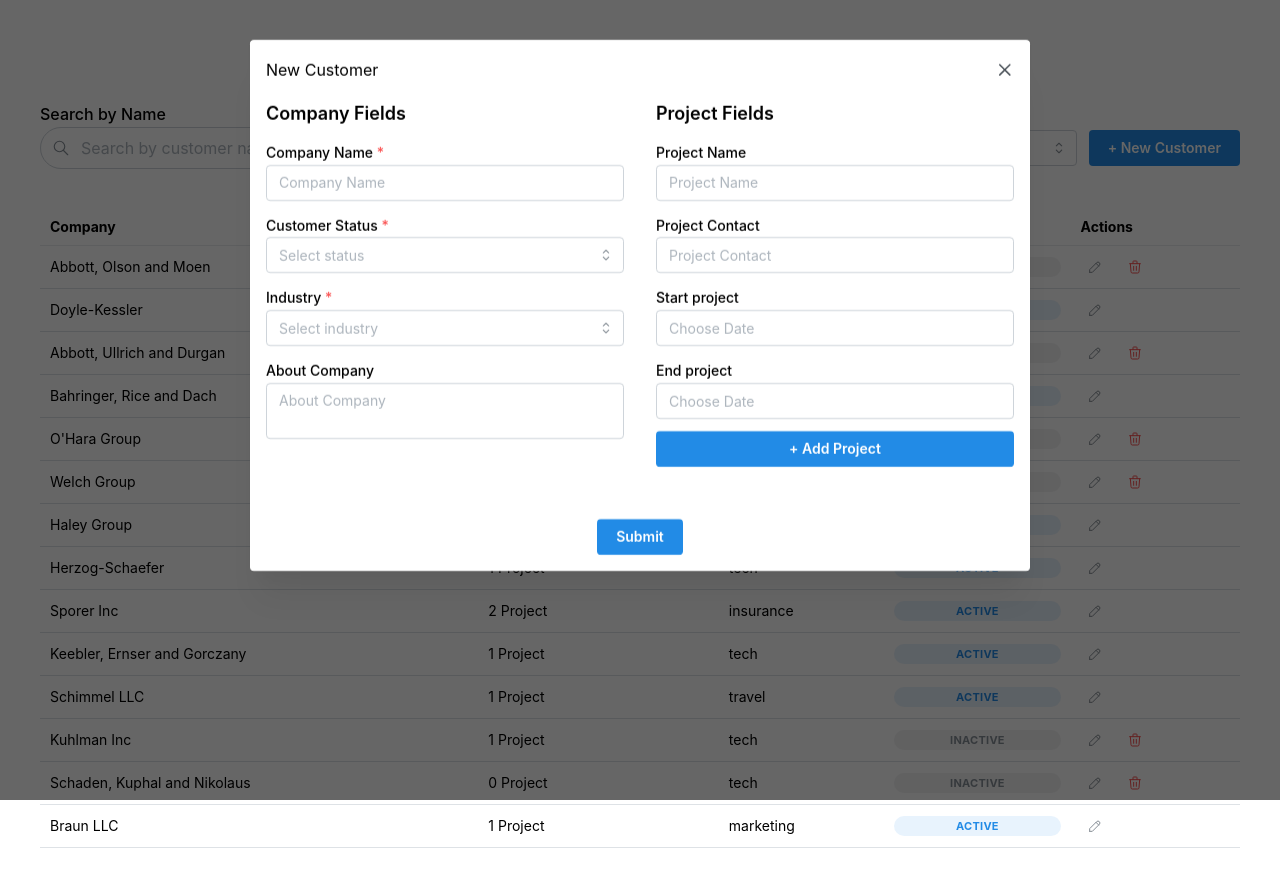
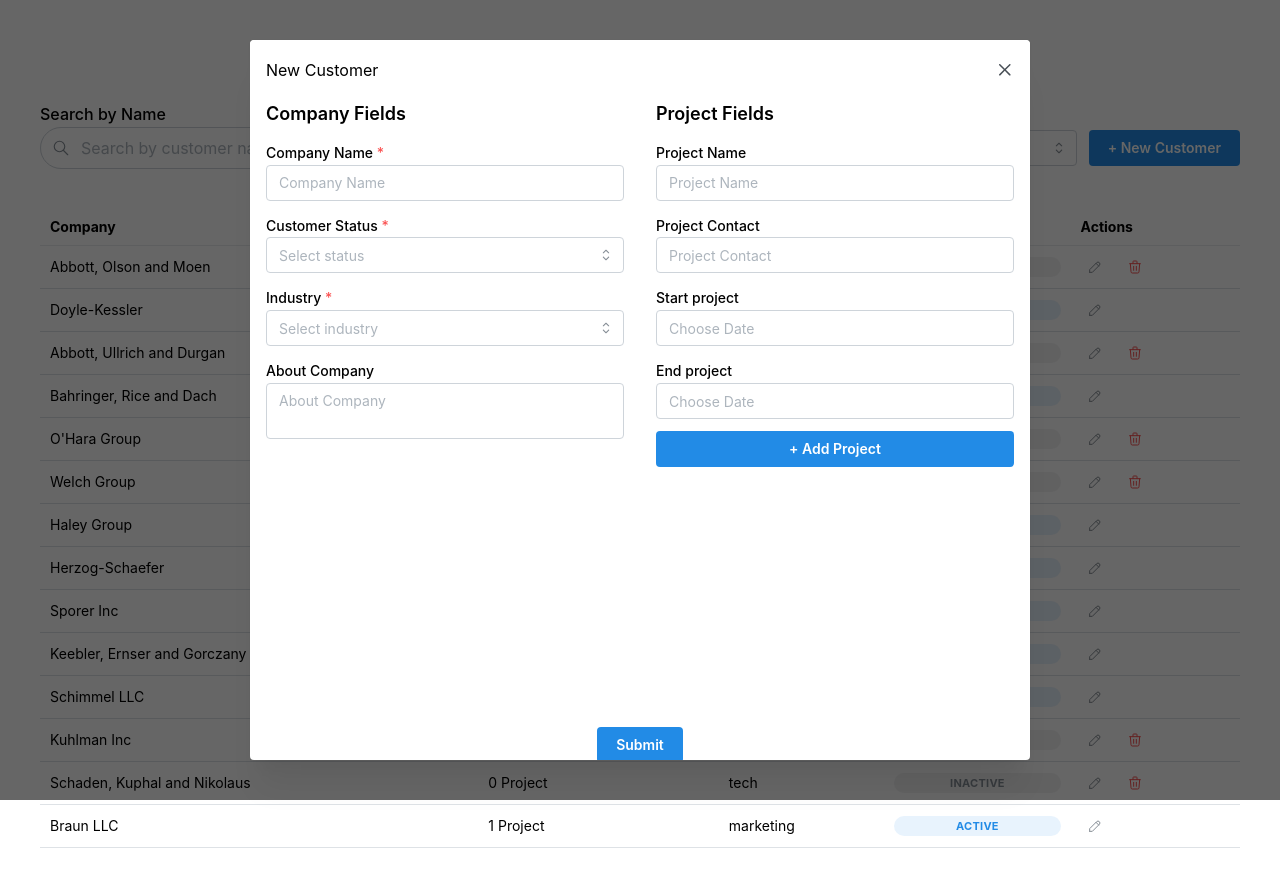
Before and after one commit to malek02/dashboard, a Next.js app in the folder customers-dashboard/: page /dashboard in a window 1280 px wide. Both pictures are taken after a click on the button "+ New Customer". Shown: the top 874 px of the page. Built offline with nearby package versions, Linux system fonts and the light colour scheme.

Commit message:
fix-overflow

```diff
--- a/customers-dashboard/src/components/CustomerForm.tsx
+++ b/customers-dashboard/src/components/CustomerForm.tsx
@@ -204,7 +204,7 @@ const CustomerForm = ({ customer, onSave }: CustomerFormProps) => {
                 </div>
                 <div className="flex flex-col overflow-x-hidden items-start gap-3 w-full">
                 {!!values.projects.length && <Text fz="lg" fw={600}>Projects</Text>}
-                <Grid overflow={"auto"} className=" max-h-64  w-full">
+                <Grid  className="h-52  w-full">
 
                   {values.projects.map((project, index) => (
                     <Grid.Col key={index} span={{ base: 12, xs: 4 }}>
```
